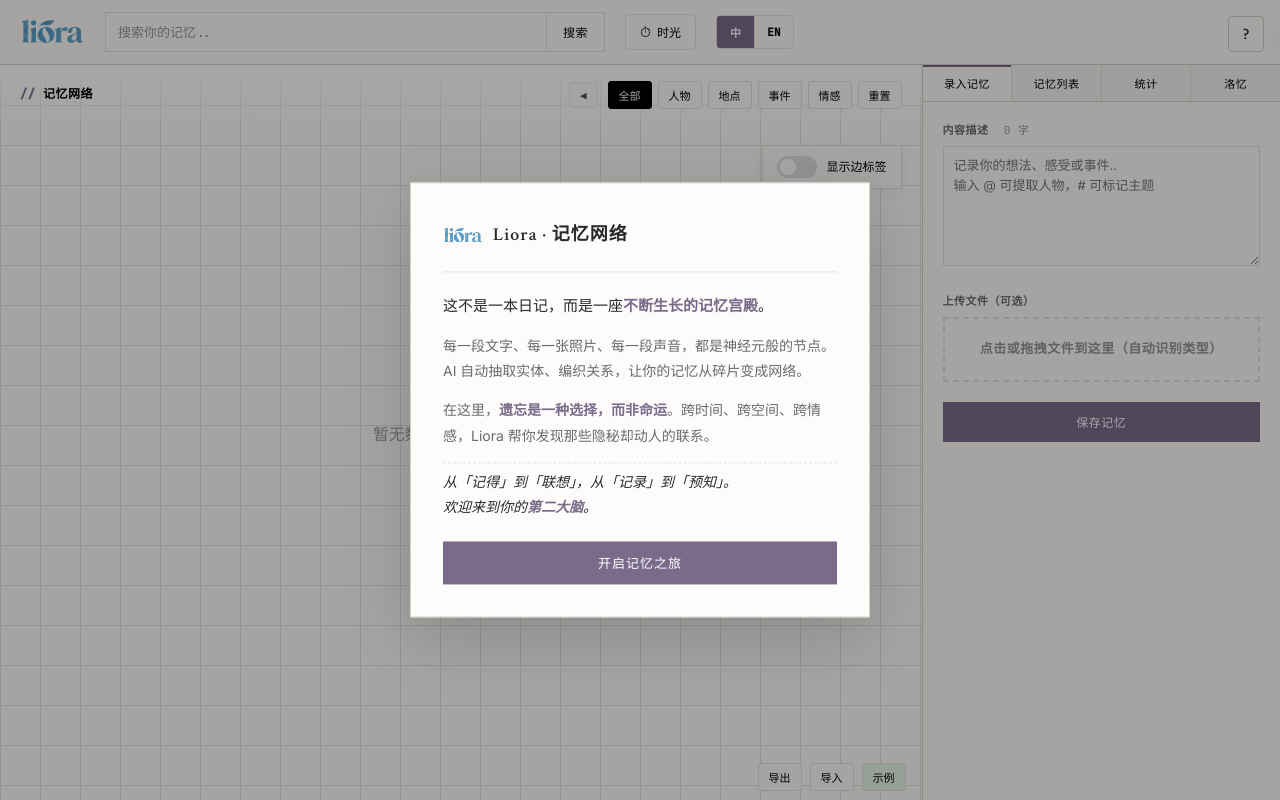
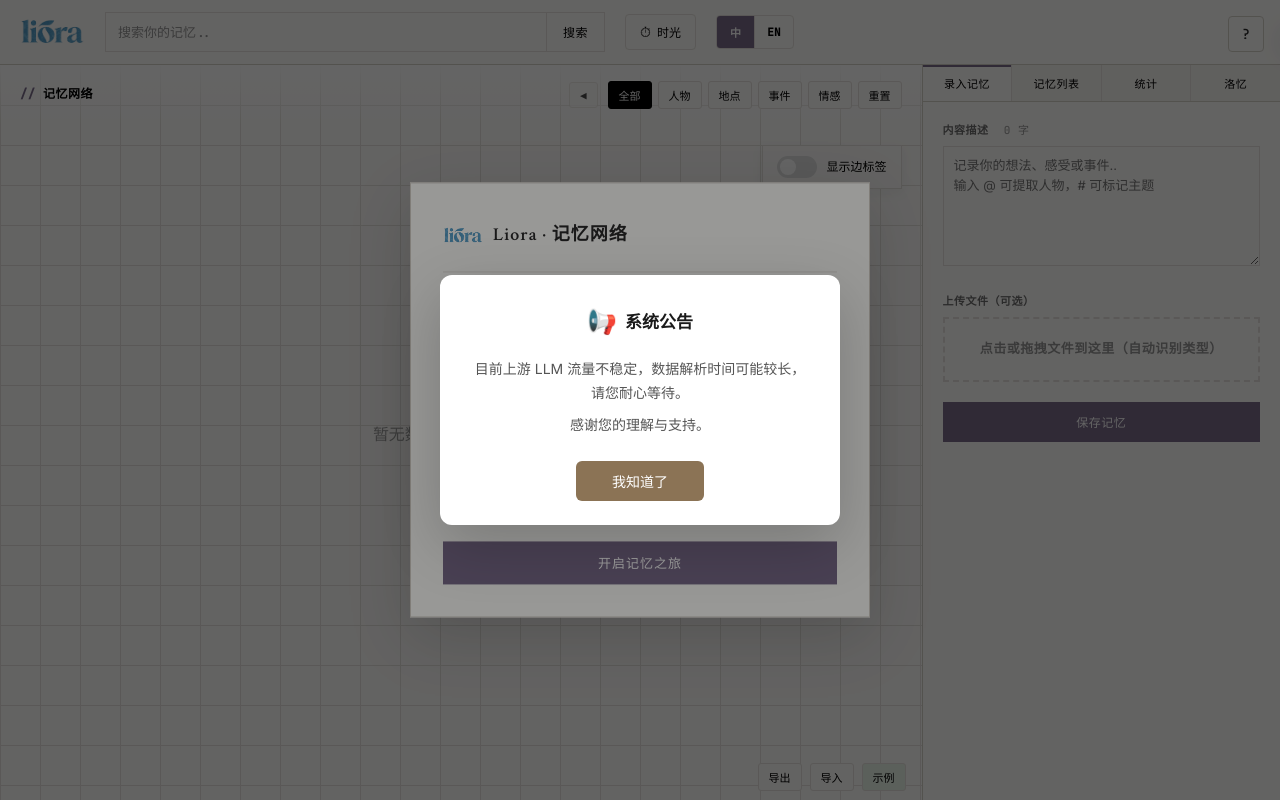
Before and after one commit to belaViro/Liora, a Flask app: page / in a window 1280 px wide. Run offline with Flask 3, Linux system fonts and the light colour scheme; data that the repository does not hold is empty; some web fonts are replaced.

Commit message:
feat: 添加 LLM 流量不稳定公告弹窗
在页面加载后自动弹出系统公告，告知用户上游 LLM 流量不稳定可能解析较慢，
点击"我知道了"关闭并记录状态，不再重复显示。

Co-Authored-By: Claude Opus 4.6 <noreply@anthropic.com>

```diff
--- a/static/css/product-info.css
+++ b/static/css/product-info.css
@@ -470,3 +470,94 @@
 .pi-panel::-webkit-scrollbar-thumb:hover {
     background: var(--color-text-muted);
 }
+
+/* ============================================
+   公告弹窗
+   ============================================ */
+.announcement-overlay {
+    position: fixed;
+    inset: 0;
+    background: rgba(0, 0, 0, 0.4);
+    z-index: 3000;
+    opacity: 0;
+    visibility: hidden;
+    transition: opacity 0.3s ease, visibility 0.3s ease;
+}
+
+.announcement-overlay.show {
+    opacity: 1;
+    visibility: visible;
+}
+
+.announcement-modal {
+    position: fixed;
+    top: 50%;
+    left: 50%;
+    transform: translate(-50%, -50%) scale(0.96);
+    width: 400px;
+    max-width: calc(100vw - 32px);
+    background: #fff;
+    border-radius: 12px;
+    z-index: 3001;
+    opacity: 0;
+    visibility: hidden;
+    transition: opacity 0.3s ease, visibility 0.3s ease, transform 0.3s ease;
+    box-shadow: 0 20px 60px rgba(0, 0, 0, 0.2);
+}
+
+.announcement-modal.show {
+    opacity: 1;
+    visibility: visible;
+    transform: translate(-50%, -50%) scale(1);
+}
+
+.announcement-content {
+    padding: 28px 32px 24px;
+    text-align: center;
+}
+
+.announcement-header {
+    display: flex;
+    align-items: center;
+    justify-content: center;
+    gap: 8px;
+    margin-bottom: 16px;
+}
+
+.announcement-icon {
+    font-size: 24px;
+}
+
+.announcement-title {
+    font-size: 17px;
+    font-weight: 600;
+    color: #1a1a1a;
+}
+
+.announcement-body {
+    font-size: 14px;
+    line-height: 1.7;
+    color: #555;
+    margin-bottom: 24px;
+}
+
+.announcement-body p {
+    margin: 0 0 8px;
+}
+
+.announcement-btn {
+    display: inline-block;
+    padding: 10px 36px;
+    background: #8B7355;
+    color: #fff;
+    border: none;
+    border-radius: 6px;
+    font-size: 14px;
+    font-weight: 500;
+    cursor: pointer;
+    transition: background 0.2s ease;
+}
+
+.announcement-btn:hover {
+    background: #6F5B42;
+}
--- a/templates/index.html
+++ b/templates/index.html
@@ -276,6 +276,22 @@
 
     <div class="toast" id="toast"></div>
 
+    <!-- 公告弹窗 -->
+    <div class="announcement-overlay" id="announcementOverlay"></div>
+    <div class="announcement-modal" id="announcementModal">
+        <div class="announcement-content">
+            <div class="announcement-header">
+                <span class="announcement-icon">📢</span>
+                <span class="announcement-title">系统公告</span>
+            </div>
+            <div class="announcement-body">
+                <p>目前上游 LLM 流量不稳定，数据解析时间可能较长，请您耐心等待。</p>
+                <p>感谢您的理解与支持。</p>
+            </div>
+            <button class="announcement-btn" onclick="closeAnnouncement()">我知道了</button>
+        </div>
+    </div>
+
 
 
     <!-- 记忆卡片导出模态框 -->
@@ -480,7 +496,7 @@
     </div>
 
     <script src="{{ url_for('static', filename='js/i18n.js') }}?v=2026042901"></script>
-    <script src="{{ url_for('static', filename='js/app.js') }}?v=2026042901"></script>
+    <script src="{{ url_for('static', filename='js/app.js') }}?v=2026070701"></script>
     <script src="{{ url_for('static', filename='js/prediction.js') }}?v=2026042901"></script>
 
 </body>
```
Also changed, not shown: static/js/app.js.
